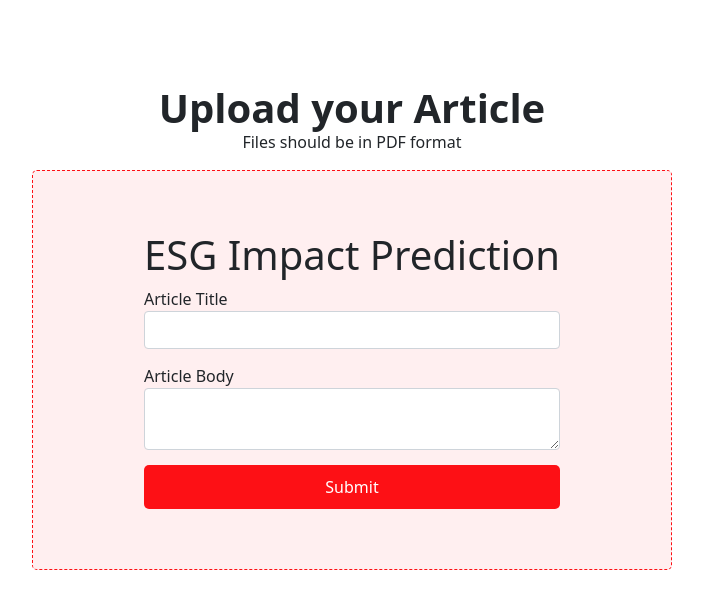
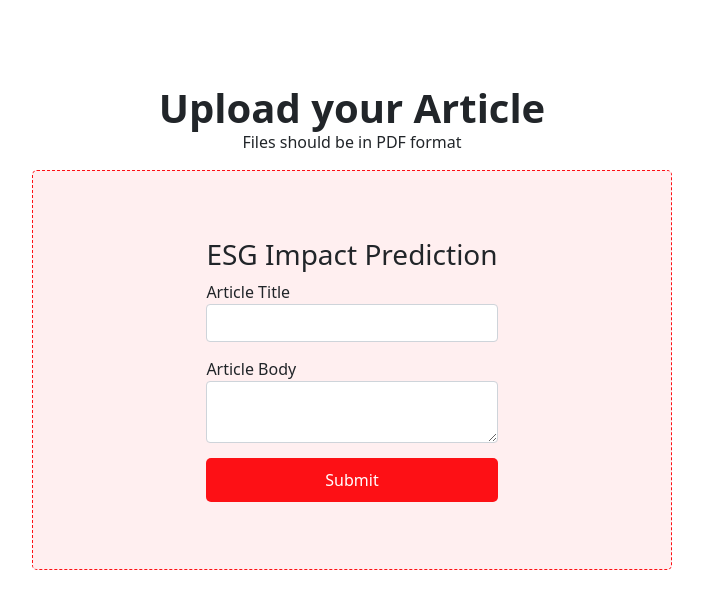
Before and after one commit to MetinLamby/djangoPublishUX, a Django app: page / in a window 1280 px wide. Shown: the part 2976-3586 px from the top of the page, without its empty margins (288-991 px from the left). Run offline with Django 3.2, Linux system fonts and the light colour scheme; some libraries are stand-ins or nearby versions.

Commit message:
changed the dashboard style

```diff
--- a/predict/templates/predict.html
+++ b/predict/templates/predict.html
@@ -9,7 +9,7 @@
 
 
             <div class="modal-header">
-                <h5 class="modal-title" id="exampleModalLabel"><span id="titleRepeat"></span></h5>
+                <h3 class="modal-title" id="exampleModalLabel"><span id="titleRepeat" style="text-transform: capitalize;"></span></h3>
                 <button type="button" class="close" id="small-close-btn" data-dismiss="modal" aria-label="Close">
                     <span aria-hidden="true">&times;</span>
                 </button>
@@ -102,7 +102,7 @@
 <div class="form-background">
   <div class="form-background-inner">
     <div>
-            <h1>ESG Impact Prediction</h1>
+            <h3>ESG Impact Prediction</h3>
             <form action="" id="post-form">
                 {% csrf_token %}
                 <div class="form-group">
```
